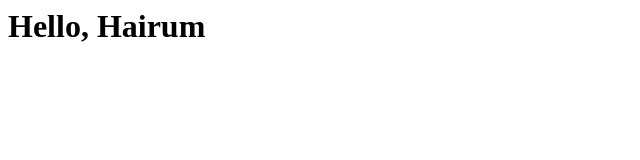
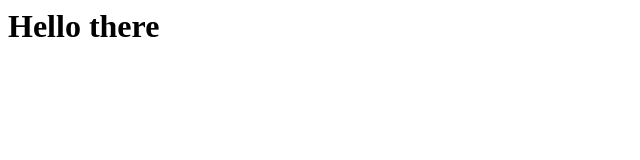
Before and after one commit to AcidicProgrammer/acidicProgrammer.github.io, a plain HTML site: page index.html in a window 1280 px wide. Shown: the whole page, without its empty margins (0-640 px from the left). Drawn offline with Linux system fonts and the light colour scheme.

Commit message:
Update index.html

```diff
--- a/index.html
+++ b/index.html
@@ -1 +1 @@
-<h1>Hello, Hairum</h1>
+<h1>Hello there</h1>
```
